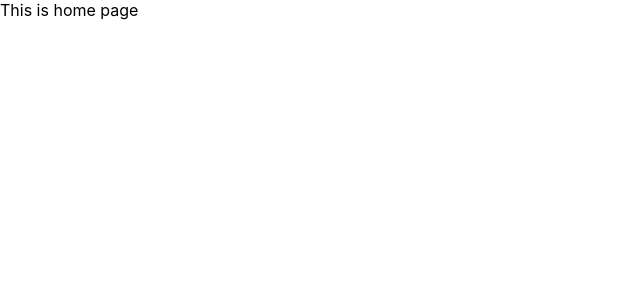
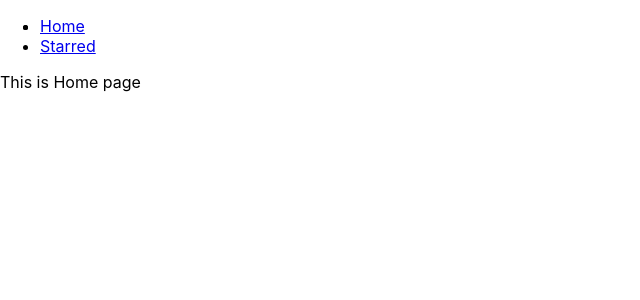
Before and after one commit to puneet-twr/box-office, a React (Create React App) app: page / in a window 1280 px wide. Shown: the top 300 px of the page, without its empty margins (0-640 px from the left). Built offline with nearby package versions, Linux system fonts and the light colour scheme.

Commit message:
Added blank pages for react router (Home and starred)

```diff
--- a/src/App.js
+++ b/src/App.js
@@ -1,14 +1,22 @@
 import React from "react";
 import { Switch, Route } from "react-router-dom";
+import Navs from "./components/Navs";
+import Home from "./pages/Home";
+import Starred from "./pages/Starred";
 function App() {
   return (
+    <div>
+    <Navs/>
     <Switch>
-      <Route exact path="/">This is home page</Route>
+      <Route exact path="/"><Home/></Route>
 
-      <Route exact path="/starred">This is starred page</Route>
+      <Route exact path="/starred">
+        <Starred/>
+      </Route>
 
       <Route>404 not found</Route>
     </Switch>
+    </div>
   );
 }
 
--- /dev/null
+++ b/src/components/Navs.js
@@ -0,0 +1,23 @@
+import React from "react";
+import { Link } from "react-router-dom";
+
+const LINKS=[
+    {to: '/', text: 'Home'},
+    {to: '/starred', text: 'Starred'}
+]
+const Navs = () => {
+
+  return (
+    <div>
+      <ul>
+        <li>
+          {" "}
+          {LINKS.map(item=> <li key={item.to}><Link to={item.to}>{item.text} </Link></li>)}
+          {" "}
+        </li>
+      </ul>
+    </div>
+  );
+};
+
+export default Navs;
--- /dev/null
+++ b/src/pages/Home.jsx
@@ -0,0 +1,9 @@
+import React from 'react'
+
+const Home = () => {
+  return (
+    <div>This is Home page</div>
+  )
+}
+
+export default Home
--- /dev/null
+++ b/src/pages/Starred.jsx
@@ -0,0 +1,9 @@
+import React from 'react'
+
+const Starred = () => {
+  return (
+    <div>This is Starred page</div>
+  )
+}
+
+export default Starred
```
